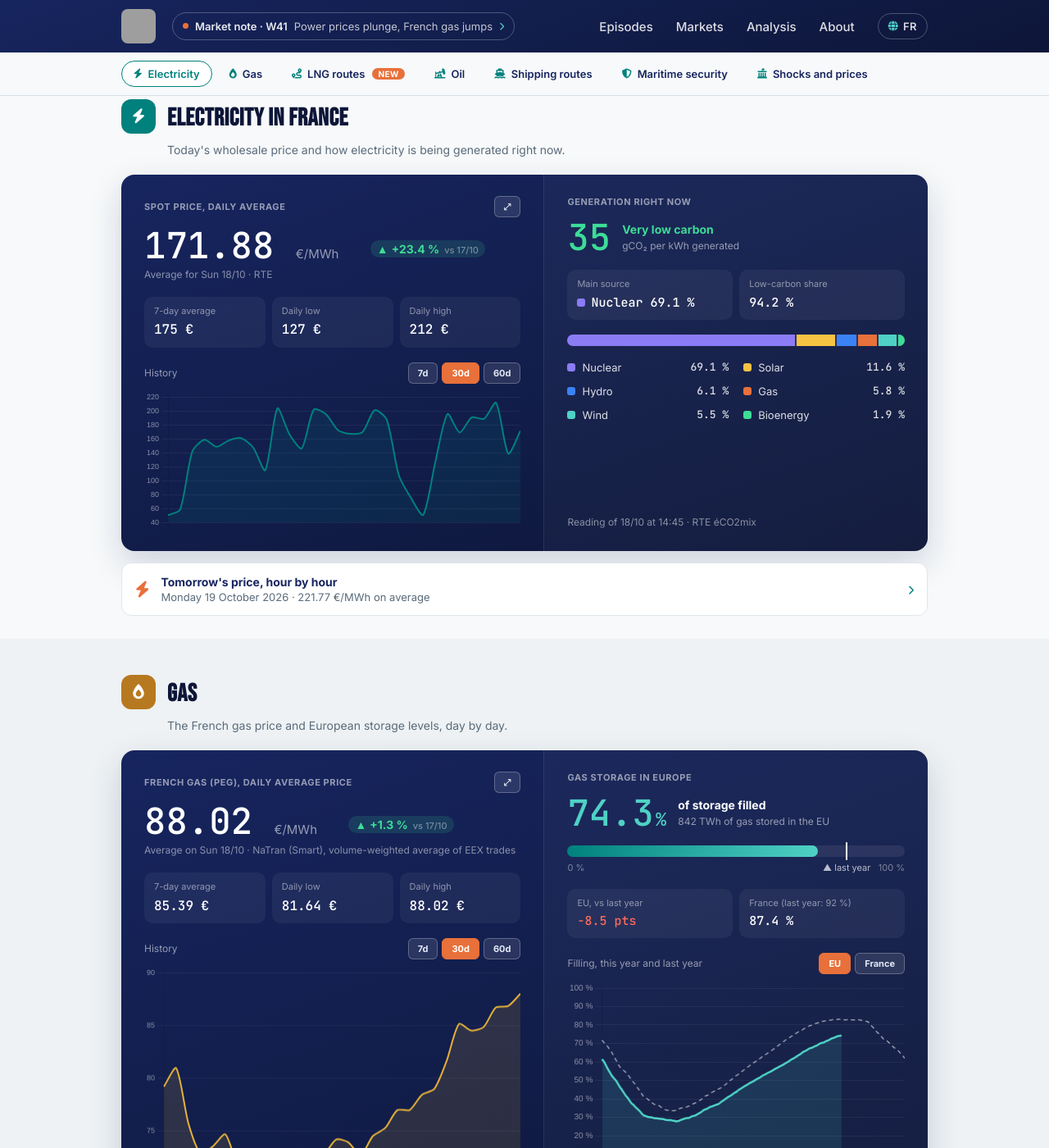
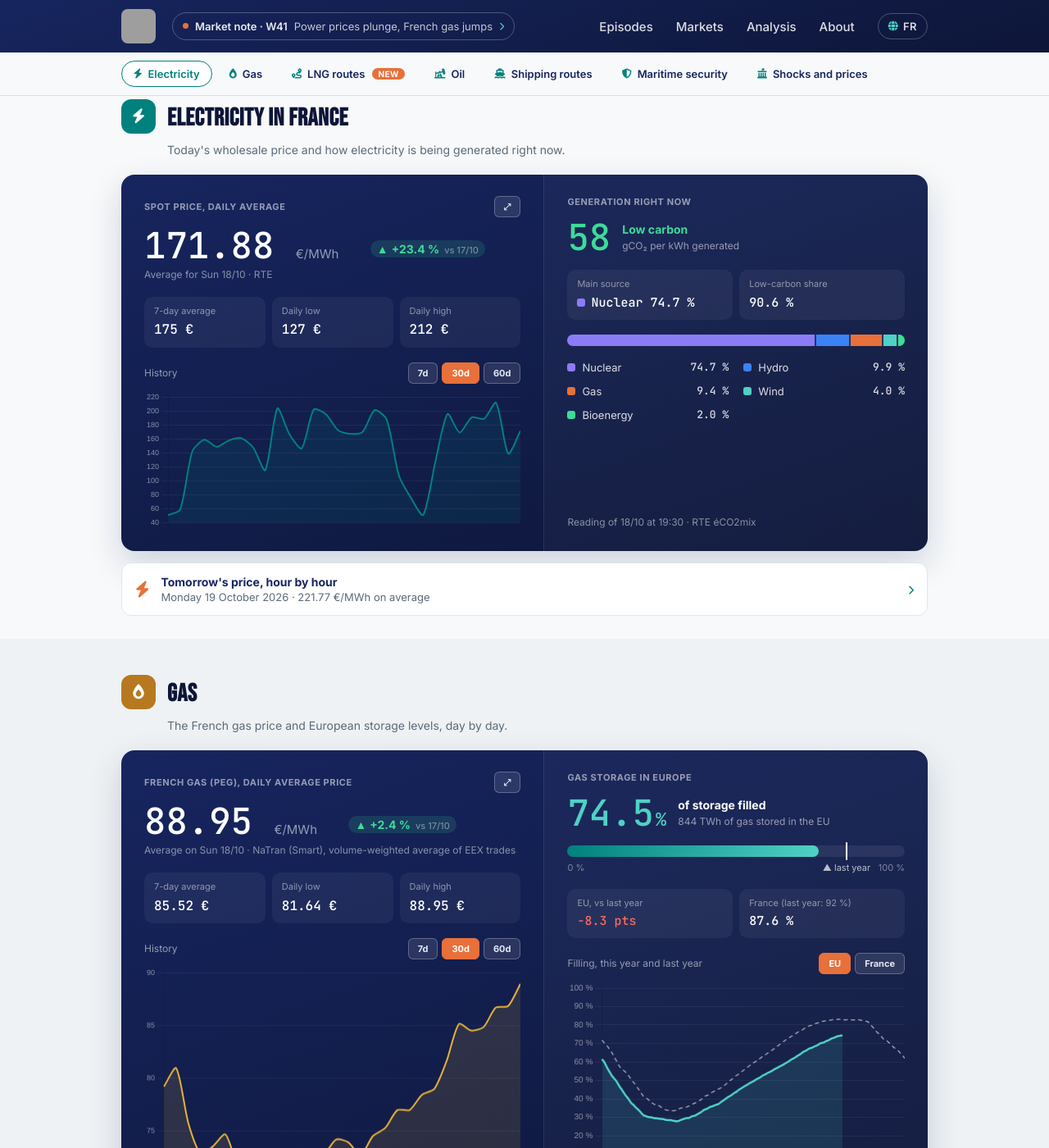
Before and after one commit to InsideEnergyMarkets/Inside-Energy-Markets, a Jekyll site: the page built from en/markets/index.html, in a window 1280 px wide and 1400 px high, scrolled down 383 px. Shown: the whole window at 82% size. Built offline with Jekyll 4.4.1, drawn with Linux system fonts in a browser that asks for light colours; some of the changed text lies outside the part shown; grey boxes are pictures that could not be loaded.

Commit message:
Mise à jour automatique des données marché

```diff
--- a/_data/fuel.json
+++ b/_data/fuel.json
@@ -1 +1 @@
-{"date":"2026-10-18","gazole":2.367,"e10":2.173,"stations":7005,"change_7d":{"since":"2026-10-11","gazole_cts":2.1,"e10_cts":0.8},"history":{"2026-09-30":{"gazole":2.38,"e10":2.163},"2026-10-01":{"gazole":2.374,"e10":2.16},"2026-10-02":{"gazole":2.373,"e10":2.16},"2026-10-03":{"gazole":2.372,"e10":2.163},"2026-10-04":{"gazole":2.373,"e10":2.168},"2026-10-05":{"gazole":2.369,"e10":2.164},"2026-10-06":{"gazole":2.36,"e10":2.156},"2026-10-07":{"gazole":2.35,"e10":2.151},"2026-10-08":{"gazole":2.344,"e10":2.149},"2026-10-09":{"gazole":2.343,"e10":2.152},"2026-10-10":{"gazole":2.345,"e10":2.157},"2026-10-11":{"gazole":2.346,"e10":2.165},"2026-10-12":{"gazole":2.351,"e10":2.164},"2026-10-13":{"gazole":2.353,"e10":2.163},"2026-10-14":{"gazole":2.355,"e10":2.17},"2026-10-15":{"gazole":2.359,"e10":2.17},"2026-10-16":{"gazole":2.362,"e10":2.164},"2026-10-17":{"gazole":2.365,"e10":2.168},"2026-10-18":{"gazole":2.367,"e10":2.173}}}
+{"date":"2026-10-18","gazole":2.368,"e10":2.175,"stations":6933,"change_7d":{"since":"2026-10-11","gazole_cts":2.2,"e10_cts":1.0},"history":{"2026-09-30":{"gazole":2.38,"e10":2.163},"2026-10-01":{"gazole":2.374,"e10":2.16},"2026-10-02":{"gazole":2.373,"e10":2.16},"2026-10-03":{"gazole":2.372,"e10":2.163},"2026-10-04":{"gazole":2.373,"e10":2.168},"2026-10-05":{"gazole":2.369,"e10":2.164},"2026-10-06":{"gazole":2.36,"e10":2.156},"2026-10-07":{"gazole":2.35,"e10":2.151},"2026-10-08":{"gazole":2.344,"e10":2.149},"2026-10-09":{"gazole":2.343,"e10":2.152},"2026-10-10":{"gazole":2.345,"e10":2.157},"2026-10-11":{"gazole":2.346,"e10":2.165},"2026-10-12":{"gazole":2.351,"e10":2.164},"2026-10-13":{"gazole":2.353,"e10":2.163},"2026-10-14":{"gazole":2.355,"e10":2.17},"2026-10-15":{"gazole":2.359,"e10":2.17},"2026-10-16":{"gazole":2.362,"e10":2.164},"2026-10-17":{"gazole":2.365,"e10":2.168},"2026-10-18":{"gazole":2.368,"e10":2.175}}}
--- a/_data/market.json
+++ b/_data/market.json
@@ -1,5 +1,5 @@
 {
-  "updated_at": "2026-10-18T15:14:34.657534Z",
+  "updated_at": "2026-10-18T19:57:35.553880Z",
   "brent": {
     "price_usd": 109.95,
     "date": "2026-10-16",
@@ -33,7 +33,7 @@
     "change_pct": -4.1
   },
   "peg": {
-    "price_eur_mwh": 88.02,
+    "price_eur_mwh": 88.95,
     "date": "2026-10-18",
     "unit": "EUR/MWh",
     "source": "NaTran",
@@ -41,21 +41,20 @@
     "date_label_en": "Average on Sun 18/10",
     "prev_value": 86.85,
     "prev_date": "2026-10-17",
-    "change_pct": 1.3
+    "change_pct": 2.4
   },
   "mix_france": {
-    "date_heure": "2026-10-18T14:45:00+00:00",
+    "date_heure": "2026-10-18T19:30:00+00:00",
     "shares": {
-      "nucleaire": 69.1,
-      "solaire": 11.6,
-      "hydraulique": 6.1,
-      "gaz": 5.8,
-      "eolien": 5.5,
-      "bioenergies": 1.9
+      "nucleaire": 74.7,
+      "hydraulique": 9.9,
+      "gaz": 9.4,
+      "eolien": 4.0,
+      "bioenergies": 2.0
     },
     "top_source": "nucleaire",
-    "top_share": 69.1,
-    "co2_intensity": 35
+    "top_share": 74.7,
+    "co2_intensity": 58
   },
   "spot_price_france": {
     "price_eur_mwh": 171.88,
--- a/_data/market_history.json
+++ b/_data/market_history.json
@@ -801,14 +801,13 @@
     "spot_eur_mwh": 171.88,
     "spot_source": "RTE",
     "mix_shares": {
-      "nucleaire": 69.1,
-      "solaire": 11.6,
-      "hydraulique": 6.1,
-      "gaz": 5.8,
-      "eolien": 5.5,
-      "bioenergies": 1.9
+      "nucleaire": 74.7,
+      "hydraulique": 9.9,
+      "gaz": 9.4,
+      "eolien": 4.0,
+      "bioenergies": 2.0
     },
-    "peg_eur_mwh": 88.02,
+    "peg_eur_mwh": 88.95,
     "peg_source": "NaTran"
   }
 ]
--- a/_data/weekly_summary.json
+++ b/_data/weekly_summary.json
@@ -13,8 +13,8 @@
     "days_count": 8
   },
   "mix": {
-    "nuclear_avg_share": 72.8,
-    "renewables_avg_share": 21.7,
+    "nuclear_avg_share": 73.5,
+    "renewables_avg_share": 20.6,
     "days_count": 8
   }
 }
```
Also changed, not shown: _data/day_ahead.json (+1 -1 lines), _data/gas_storage.json.
